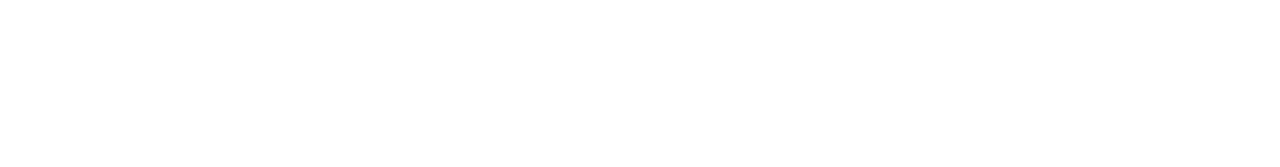
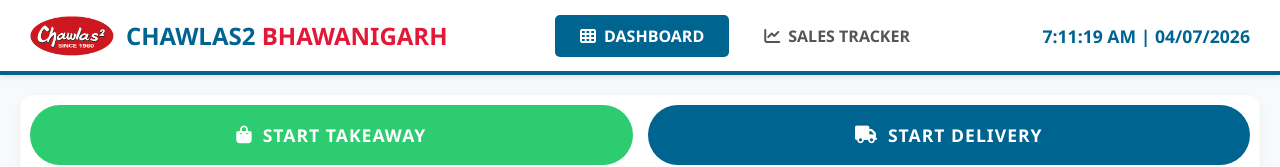
Before and after one commit to NITISHKAPOOR1/CHAWLAS, a plain HTML site: page index.html in a window 1280 px wide. Shown: the top 167 px of the page. Drawn offline with Linux system fonts and the light colour scheme.

Commit message:
Update index.html

```diff
--- a/index.html
+++ b/index.html
@@ -284,7 +284,7 @@
 <script>
     // --- SUBSCRIPTION CHECK ---
     function checkSubscription() {
-        const expiryDate = new Date('2026-07-01'); // Effective expiry after 2026-06-30
+        const expiryDate = new Date('2028-07-01'); // Effective expiry after 2028-06-30
         const today = new Date();
         if (today >= expiryDate) {
             document.getElementById('expiryOverlay').style.display = 'flex';
```
